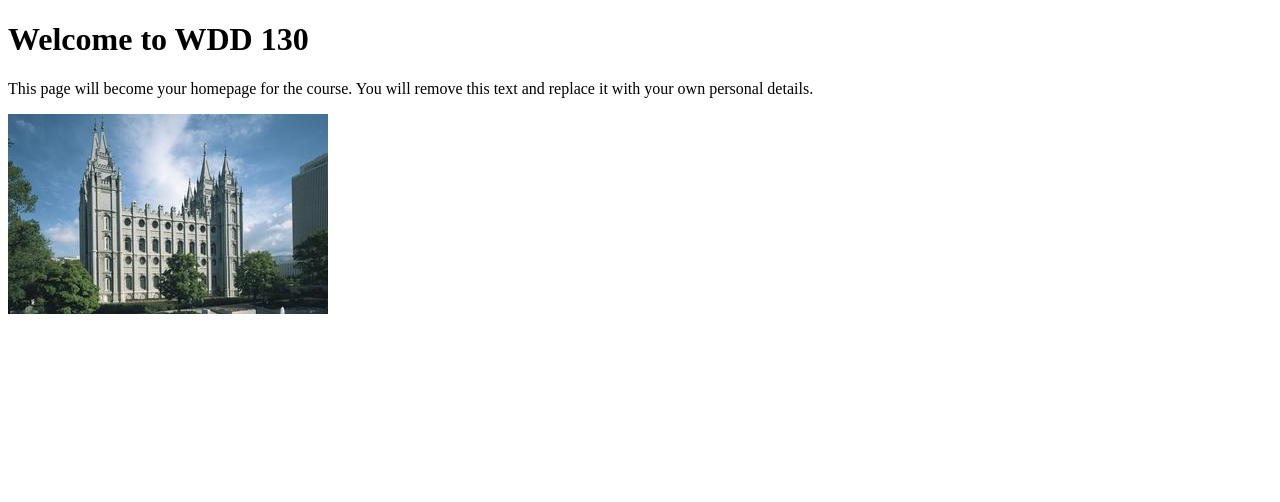
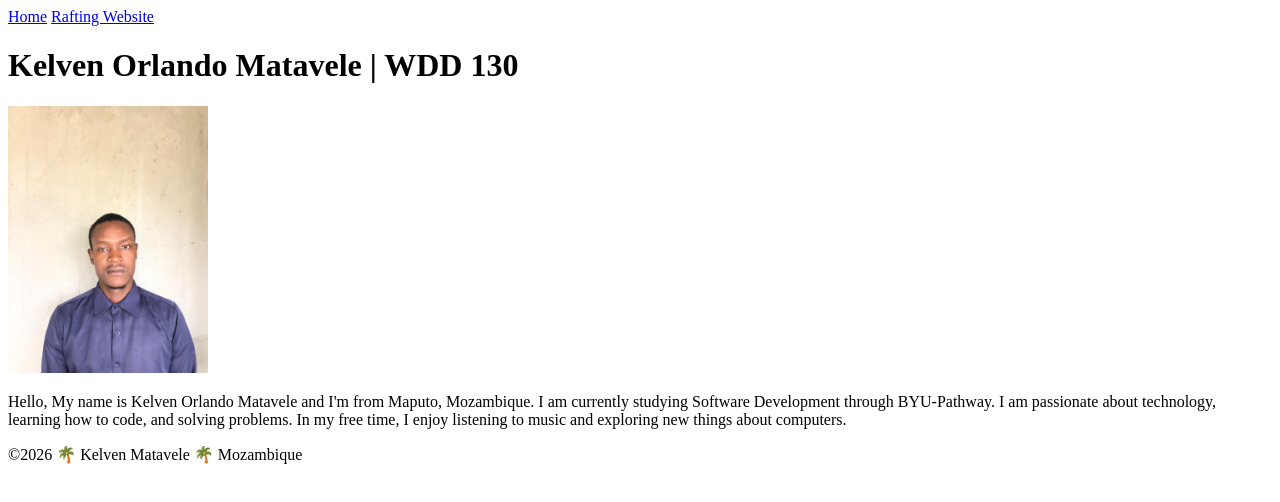
Before and after one commit to KelvenMatavele/wdd130, a plain HTML site: page index.html in a window 1280 px wide. Drawn offline with Linux system fonts and the light colour scheme.

Commit message:
Add profile photo and update index page

```diff
--- a/index.html
+++ b/index.html
@@ -1,17 +1,30 @@
 <!DOCTYPE html>
-<html lang="en">
+<html lang="en-US">
 
 <head>
     <meta charset="UTF-8">
     <meta name="viewport" content="width=device-width, initial-scale=1.0">
-    <title>WDD 130 | Personal Homepage</title>
+    <title>Kelven Orlando Matavele | WDD 130</title>
 </head>
 
 <body>
-    <h1>Welcome to WDD 130</h1>
-    <p>This page will become your homepage for the course. You will remove this text and replace it with your own personal details.</p>
-
-    <img src="images/salt-lake-temple.jpg" alt="The Salt Lake Temple.">
+    <header>
+        <nav>
+            <a href="#">Home</a>
+            <a href="wwr/">Rafting Website</a>
+        </nav>
+    </header>
+    <main>
+        <h1>Kelven Orlando Matavele | WDD 130</h1>
+        <img src="images/profile.jpg" alt="hi, my name is Kelven Orlando Matavele" width="200">
+        <p>Hello, My name is Kelven Orlando Matavele and I'm from Maputo, Mozambique.
+            I am currently studying Software Development through BYU-Pathway. I am passionate about technology, learning how to code, and solving problems. In my free time,
+            I enjoy listening to music and exploring new things about computers.
+        </p>
+    </main>
+    <footer>
+        <p>&copy;2026 🌴 Kelven Matavele 🌴 Mozambique</p>
+    </footer>
 </body>
 
 </html>
```
Also changed, not shown: images/profile.jpg (added).
